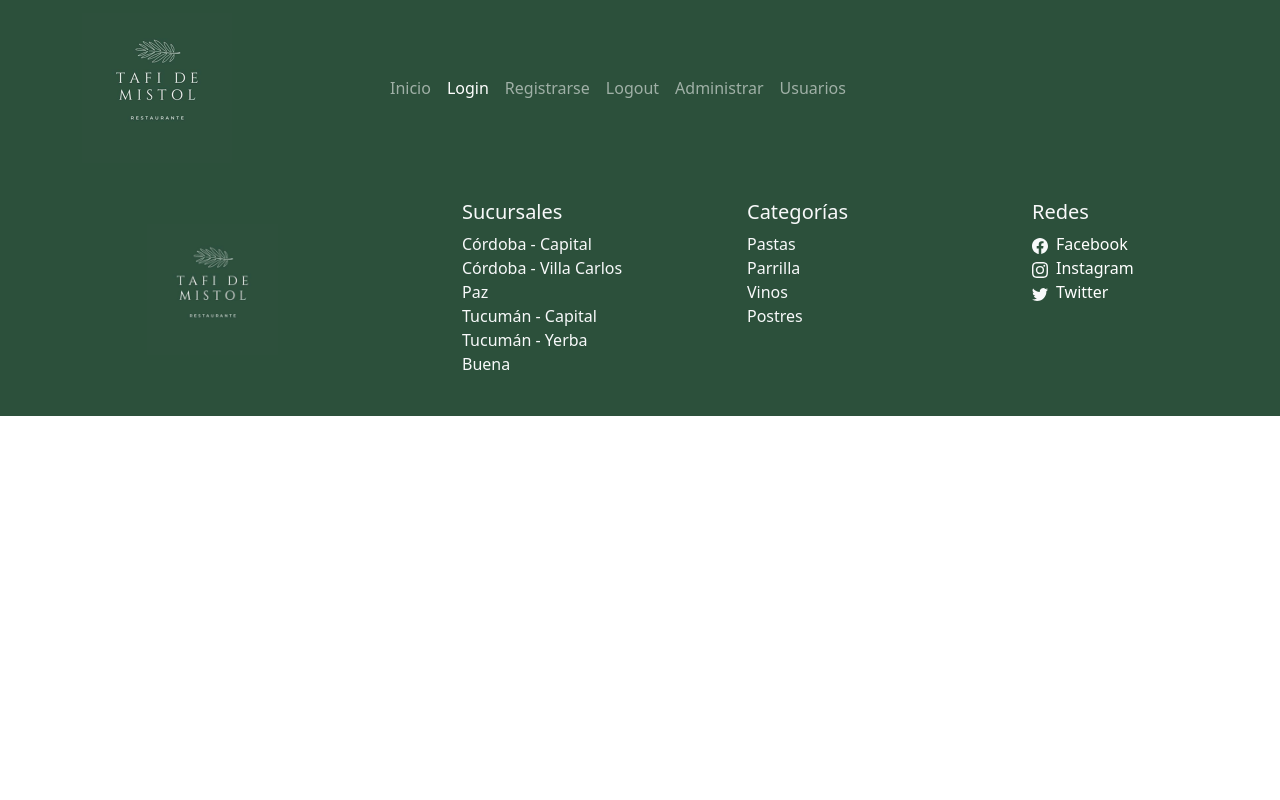
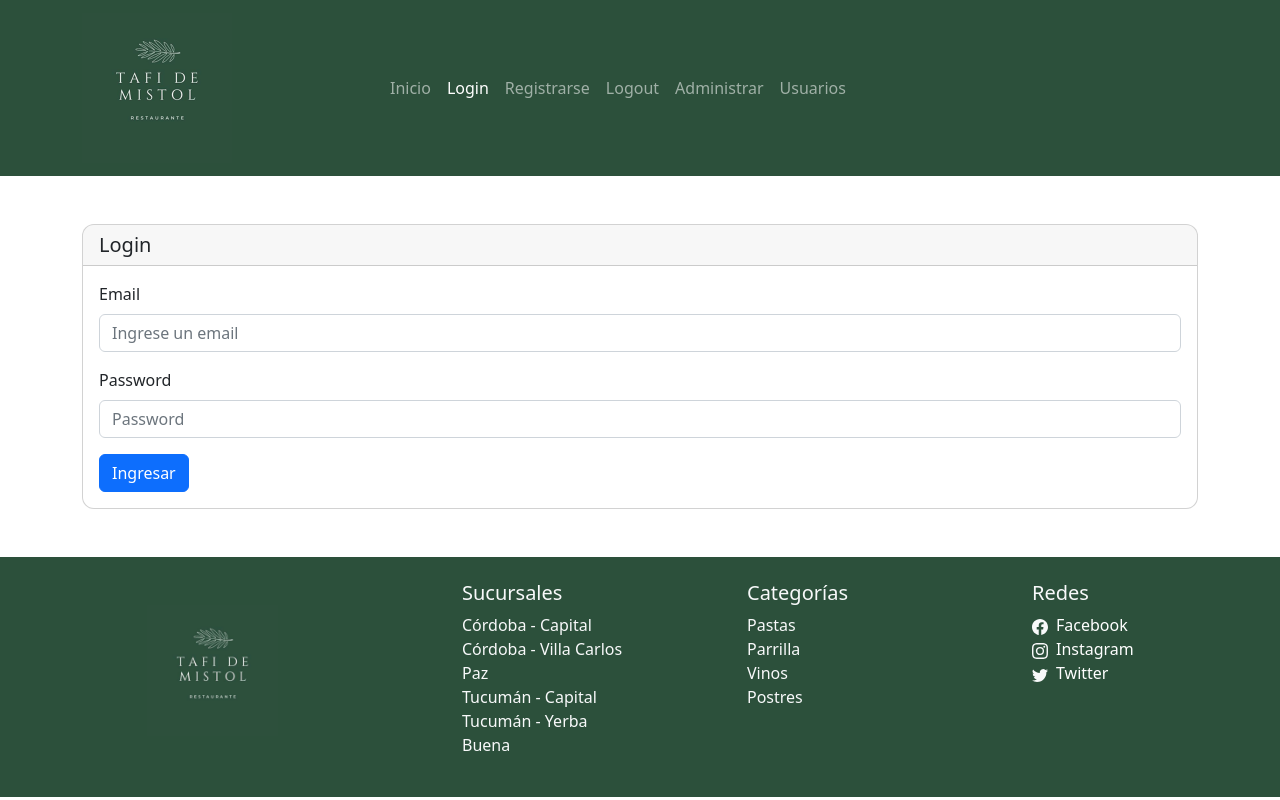
Before and after one commit to gonzalogg94/restaurantFront, a React (Create React App) app: page /login in a window 1280 px wide. Built offline with nearby package versions, Linux system fonts and the light colour scheme; a web font is replaced by a local one.

Commit message:
se logra agregar la lógica para encontrar el email y contraseña del usuario al loguearse

```diff
--- a/db.json
+++ b/db.json
@@ -63,7 +63,7 @@
       "nombreUsuario": "Enzo Alejandro",
       "apellido": "Heredia",
       "email": "eaheredia292@gmail.com",
-      "contrasena": "Enzo1235",
+      "contrasena": "Enzo1234",
       "id": 12
     },
     {
--- a/src/App.jsx
+++ b/src/App.jsx
@@ -13,8 +13,14 @@ import Menu from './components/common/Menu';
 import DetalleProducto from './components/views/DetalleProducto';
 import Registro from './components/views/Registro';
 import AdminUsuarios from './components/views/AdminUsuarios';
+import Login from './components/views/Login';
+import { useState } from 'react';
 
 function App() {
+  const usuario = JSON.parse(localStorage.getItem("tokenUsuario")) || [];
+  const [usuarioLogueado, setUsuarioLogueado] = useState(usuario);
+
+
   return (
  <BrowserRouter>
  <Menu></Menu>
@@ -29,6 +35,7 @@ function App() {
  <Route exact path='/administrador/editarProd' element={<EditarProducto/>} />
  <Route exact path='/registro' element={<Registro/>} />
  <Route exact path='/adminUsuarios' element={<AdminUsuarios/>} />
+ <Route exact path='/login' element={<Login setUsuarioLogueado={setUsuarioLogueado}/>} />
  </Routes>
  <Footer></Footer>
  </BrowserRouter>
--- a/src/components/common/Footer.jsx
+++ b/src/components/common/Footer.jsx
@@ -5,7 +5,7 @@ import { NavLink } from "react-router-dom";
 
 const Footer = () => {
   return (
-    <section className="stylesFooter">
+    <section className="stylesFooter mainSection">
       <Container className="py-4">
         <Row className="justify-content-between">
           <Col md={3} className="text-center mt-4" >
--- a/src/components/helpers/queries.js
+++ b/src/components/helpers/queries.js
@@ -109,3 +109,52 @@ export const borrarUserAPI = async (id)=>{
         console.log(error);
     }
 }
+
+// export const login = async (usuario)=>{
+//     try {
+//         //verificar si el usuario existe
+//         const respuesta = await fetch(URL);
+//         const listaUsuarios = await respuesta.json();
+//         //buscar cual usuario tiene el mail
+//         const usuarioBuscado = listaUsuarios.find((itemUsuario) => itemUsuario.email === usuario.email )
+//         if(usuarioBuscado){
+//             console.log('email encontrado')
+//             //verificar el password
+//             if(usuarioBuscado.contrasena === usuario.contrasena){
+//                 return usuarioBuscado
+//             }else{
+//                 console.log('el mail no existe')
+//                 return
+//             }
+//         }
+//     } catch (error) {
+//         console.log('Errores en el login')
+//         return
+
+//     }
+// }
+
+export const login = async (usuario) =>{
+    try{
+      //verificar si el usuario existe
+      const respuesta = await fetch(URL);
+      const listaUsuarios = await respuesta.json();
+      //buscar cual usuario tiene mi mail
+      const usuarioBuscado = listaUsuarios.find((itemUsuario)=> itemUsuario.email === usuario.email )
+      if(usuarioBuscado){
+        console.log('email encontrado')
+        console.log(usuarioBuscado)
+        //verificar el password
+        if(usuarioBuscado.contrasena === usuario.password ){
+            return usuarioBuscado
+    }
+}
+      else{
+        console.log('el mail no existe')
+        return
+      }
+    }catch(error){
+      console.log('errores en el login')
+      return
+    }
+  }
--- a/src/components/style.css
+++ b/src/components/style.css
@@ -254,6 +254,12 @@ li {
 /*Footer*/
 .stylesFooter{
   background-color: #2C503B;
+  min-height: 100uh;
+  display: flex;
+  flex-direction: column;
+}
+.mainSection{
+  flex-grow: 1;
 }
 
 /* media queries */
--- a/src/components/views/Login.jsx
+++ b/src/components/views/Login.jsx
@@ -0,0 +1,82 @@
+import { Form, Button, Container, Card } from "react-bootstrap";
+import { useNavigate } from 'react-router-dom';
+import Swal from 'sweetalert2';
+import { login } from '../helpers/queries';
+import { useForm } from 'react-hook-form';
+
+const Login = ({setUsuarioLogueado}) => {
+
+    const navigate = useNavigate();
+
+    const {
+        register,
+        handleSubmit,
+        formState: { errors },
+      } = useForm();
+
+      const onSubmit = (data) => {
+        console.log(data);
+        login(data).then((respuesta) => {
+          console.log(respuesta);
+          if (respuesta) {
+            //almaceno el usuario en el state y localstorage
+            localStorage.setItem("tokenUsuario", JSON.stringify(respuesta));
+            setUsuarioLogueado(respuesta);
+            // si el usuario es correcto entonces redirecciono al admin
+            navigate("/menu");
+          } else {
+            Swal.fire(
+              "Error",
+              "Nombre de usuario o password incorrecto",
+              "error"
+            );
+          }
+        });
+      };
+
+
+    return (
+        <Container className="mainSection">
+          <Card className="my-5">
+            <Card.Header as="h5">Login</Card.Header>
+            <Card.Body>
+              <Form onSubmit={handleSubmit(onSubmit)}>
+                <Form.Group className="mb-3" controlId="formBasicEmail">
+                  <Form.Label>Email</Form.Label>
+                  <Form.Control
+                    type="email"
+                    placeholder="Ingrese un email"
+                    {...register("email", {
+                      required: "El nombre de usuario es obligatorio",
+                    })}
+                  />
+                  <Form.Text className="text-danger">
+                    {errors.usuario?.message}
+                  </Form.Text>
+                </Form.Group>
+
+                <Form.Group className="mb-3" controlId="formBasicPassword">
+                  <Form.Label>Password</Form.Label>
+                  <Form.Control
+                    type="password"
+                    placeholder="Password"
+                    {...register("password", {
+                      required: "El nombre de password es obligatorio",
+                    })}
+                  />
+                  <Form.Text className="text-danger">
+                    {errors.password?.message}
+                  </Form.Text>
+                </Form.Group>
+
+                <Button variant="primary" type="submit">
+                  Ingresar
+                </Button>
+              </Form>
+            </Card.Body>
+          </Card>
+        </Container>
+      );
+};
+
+export default Login;
```
